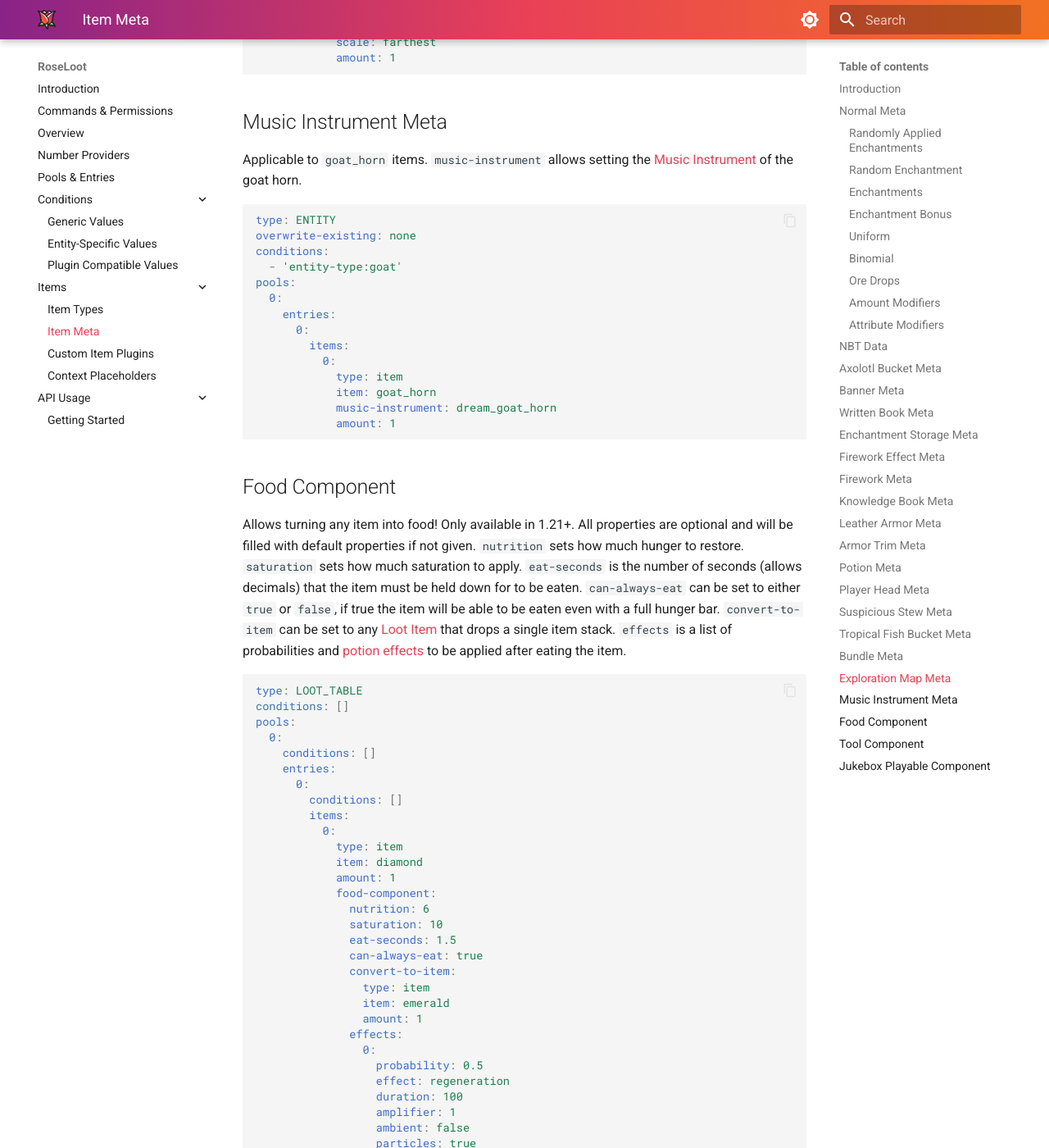
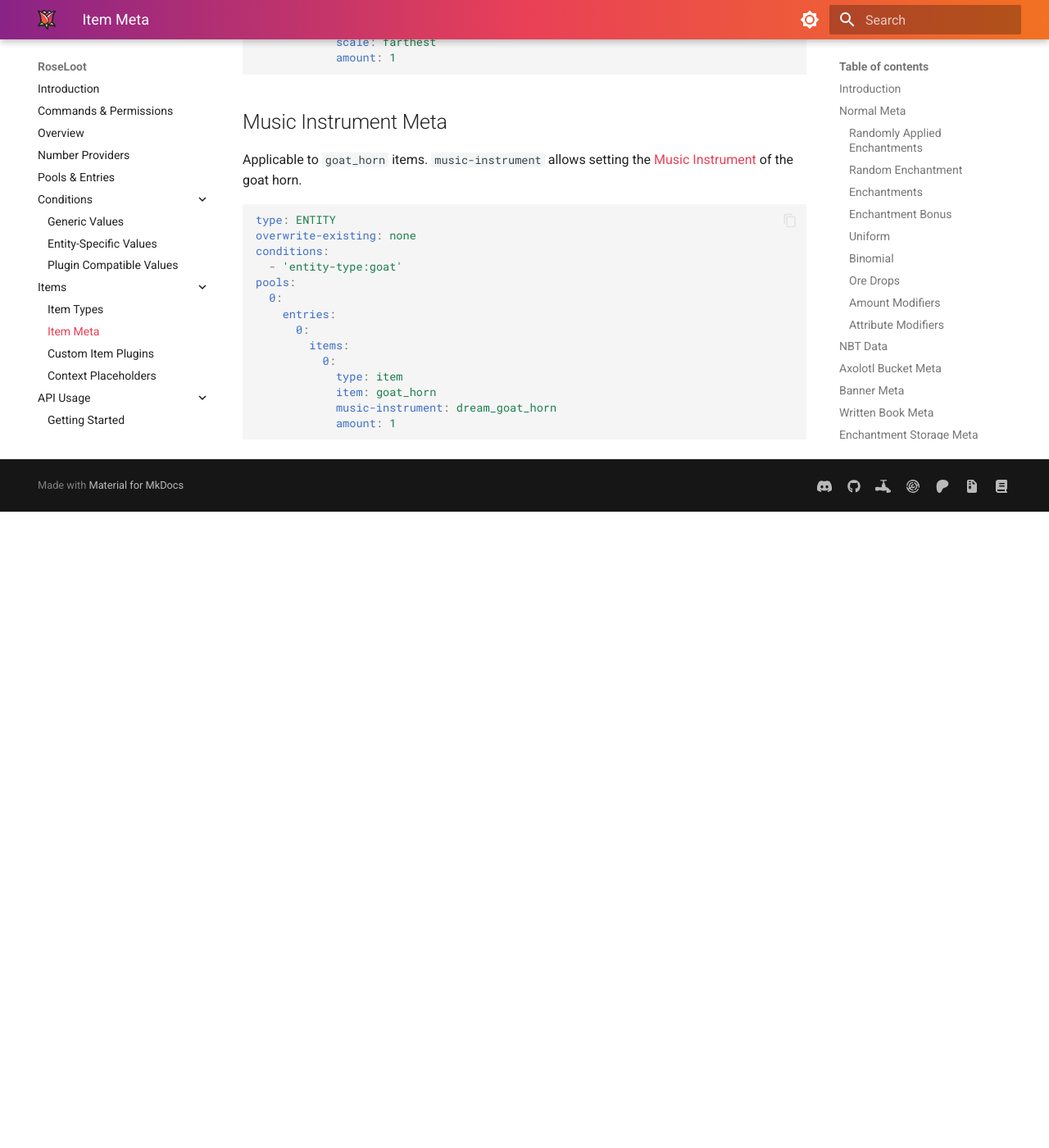
Before and after one commit to Rosewood-Development/RoseWiki, an MkDocs documentation site: the page built from docs/RoseLoot/item-meta.md, in a window 1280 px wide and 1400 px high, scrolled down 15309 px. Shown: the whole window at 82% size. Built offline with MkDocs 1.6.1 and Material for MkDocs 9.7.7, drawn with Linux system fonts in a browser that asks for light colours; after the commit the page ends 15933 px from its top, so only the background shows below that; some of the changed text lies outside the part shown.

Commit message:
Remove RoseLoot components that are no longer part of meta

````diff
--- a/docs/RoseLoot/item-meta.md
+++ b/docs/RoseLoot/item-meta.md
@@ -598,93 +598,3 @@ pools:
             music-instrument: dream_goat_horn
             amount: 1
 ```
-
-## Food Component
-Allows turning any item into food!  Only available in 1.21+.  All properties are optional and will be filled with default properties if not given.  `nutrition` sets how much hunger to restore.  `saturation` sets how much saturation to apply.  `eat-seconds` is the number of seconds (allows decimals) that the item must be held down for to be eaten.  `can-always-eat` can be set to either `true` or `false`, if true the item will be able to be eaten even with a full hunger bar.  `convert-to-item` can be set to any [Loot Item](item-types.md) that drops a single item stack.  `effects` is a list of probabilities and [potion effects](item-meta.md#potion-meta) to be applied after eating the item.
-```yaml
-type: LOOT_TABLE
-conditions: []
-pools:
-  0:
-    conditions: []
-    entries:
-      0:
-        conditions: []
-        items:
-          0:
-            type: item
-            item: diamond
-            amount: 1
-            food-component:
-              nutrition: 6
-              saturation: 10
-              eat-seconds: 1.5
-              can-always-eat: true
-              convert-to-item:
-                type: item
-                item: emerald
-                amount: 1
-              effects:
-                0:
-                  probability: 0.5
-                  effect: regeneration
-                  duration: 100
-                  amplifier: 1
-                  ambient: false
-                  particles: true
-                  icon: true
-```
-
-## Tool Component
-Allows turning any item into a tool!  Only available in 1.21+.  `default-mining-speed` is the speed that the tool will mine all blocks that are not included in the rules list, 1.0 is the default mining speed.  `damage-per-block` is the amount of damage to apply to the item per block mined.  `rules` is a list of blocks that the tool uses to determine how fast to mine blocks and if the blocks should drop items.  The rule `speed` overwrites the `default-mining-speed` and `correct-for-drops` can be set to `true` or `false` to determine if the block being broken should drop items.  The rule `blocks` can either be any [block tag](https://hub.spigotmc.org/javadocs/bukkit/org/bukkit/Tag.html) or a list of block names.
-```yaml
-type: LOOT_TABLE
-conditions: []
-pools:
-  0:
-    conditions: []
-    entries:
-      0:
-        conditions: []
-        items:
-          0:
-            type: item
-            item: diamond
-            amount: 1
-            tool-component:
-              default-mining-speed: 1.0
-              damage-per-block: 1
-              rules:
-                0:
-                  speed: 4
-                  correct-for-drops: true
-                  blocks:
-                    - '#wool'
-                1:
-                  speed: 10
-                  correct-for-drops: true
-                  blocks:
-                    - 'stone'
-                    - 'deepslate'
-```
-
-## Jukebox Playable Component
-Allows turning any item into a music disc!  Only available in 1.21+.  `song` can be set to any music disc name, such as `11`, `cat`, `precipice`, etc.  `show-in-tooltip` can be set to `true` or `false` and determines if the song name should be shown in the item's description.
-```yaml
-type: LOOT_TABLE
-conditions: []
-pools:
-  0:
-    conditions: []
-    entries:
-      0:
-        conditions: []
-        items:
-          0:
-            type: item
-            item: diamond
-            amount: 1
-            jukebox-playable-component:
-              song: 'precipice'
-              show-in-tooltip: true
-```
````
